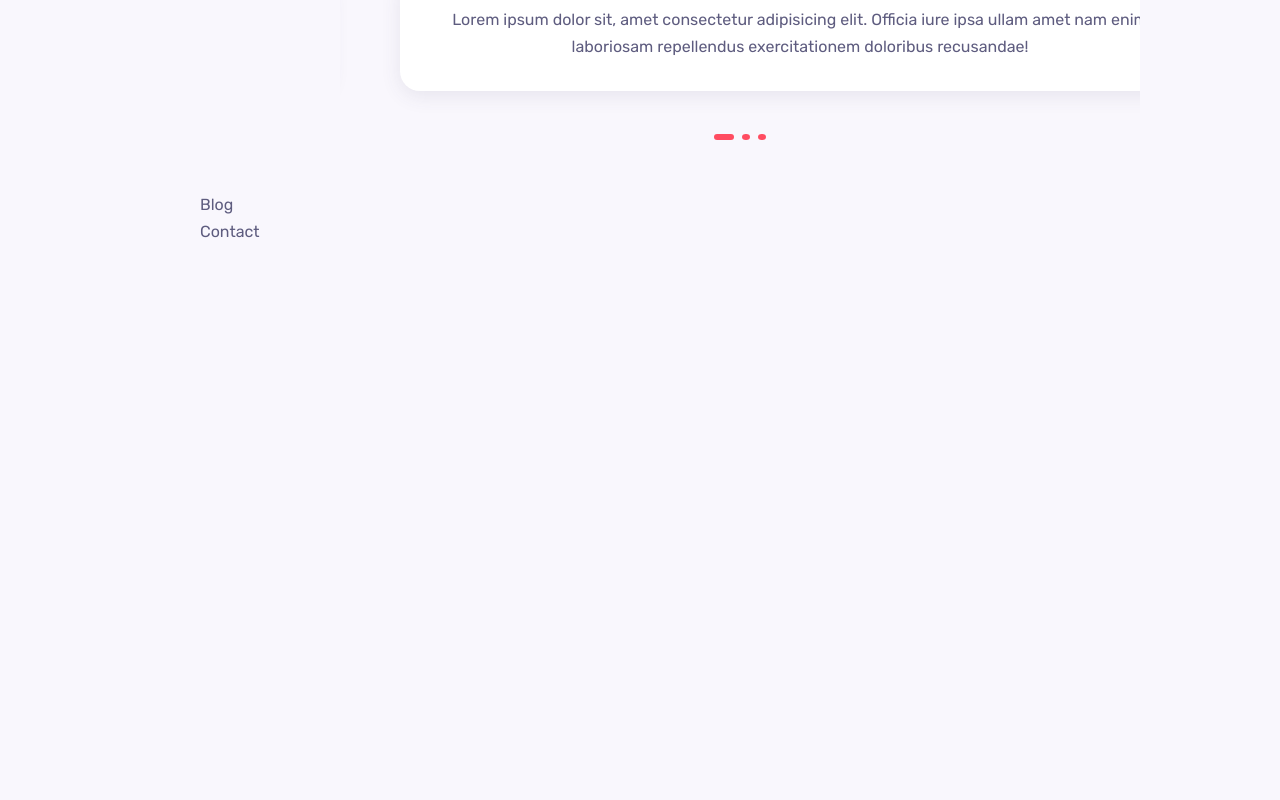
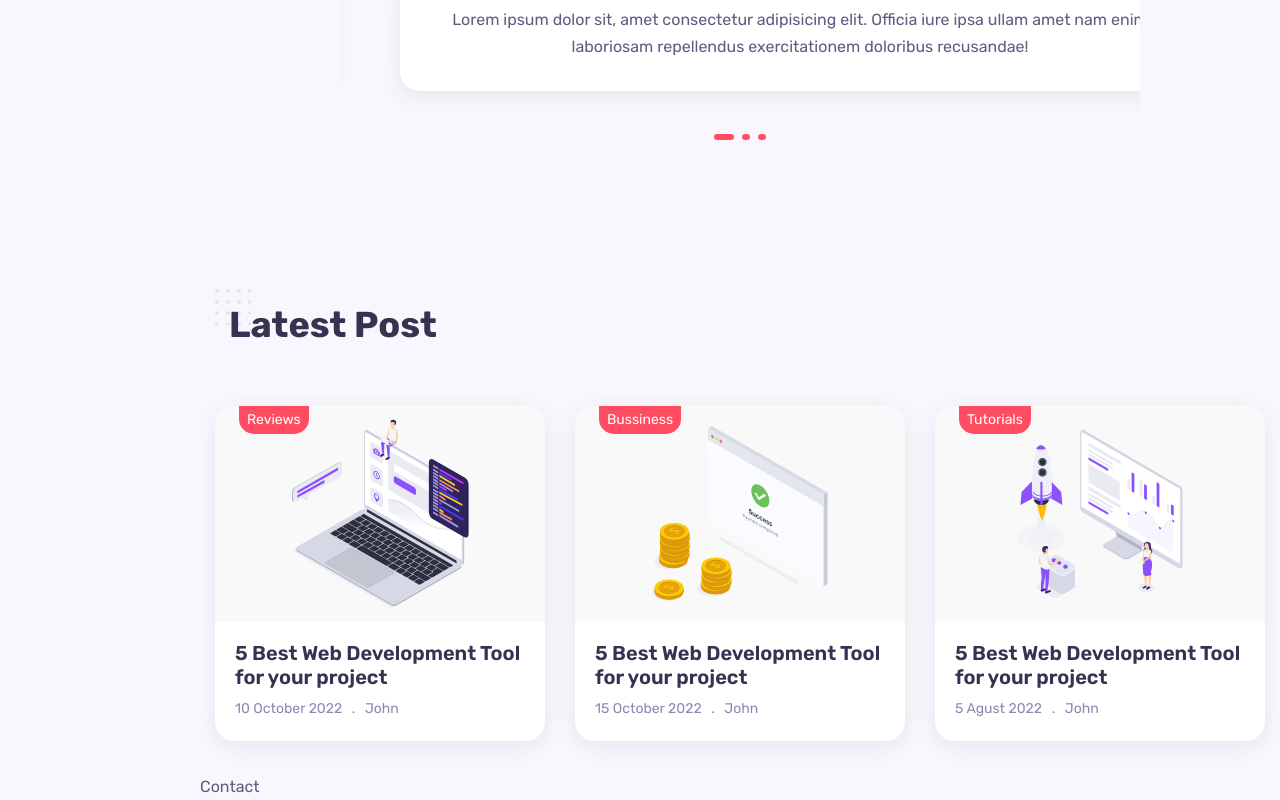
Before and after one commit to ruhulamin111/ruhul, a React (Create React App) app: page / in a window 1280 px wide. Shown: the part 4917-5717 px from the top of the page. Before the commit the page ends 5162 px from the top, so only its background shows below. Built offline with nearby package versions, Linux system fonts and the light colour scheme; the HTML template or start-up script is replaced by a standard one.

Commit message:
blog done

```diff
--- a/src/components/Blog/Blog.css
+++ b/src/components/Blog/Blog.css
@@ -0,0 +1,60 @@
+.blog_container {
+    grid-template-columns: repeat(3, 1fr);
+    column-gap: 1.875rem;
+}
+
+.blog_card {
+    box-shadow: var(--shadow);
+    border-radius: var(--border-radius);
+    overflow: hidden;
+}
+
+.blog_thumb {
+    position: relative;
+    overflow: hidden;
+}
+
+.blog_img {
+    transform: scale(1);
+    transition: .3s;
+}
+
+.blog_thumb:hover .blog_img {
+    transform: scale(1.1);
+}
+
+.blog_category {
+    color: #fff;
+    background-color: var(--first-color);
+    border-bottom-left-radius: .9375rem;
+    border-bottom-right-radius: .9375rem;
+    position: absolute;
+    top: 0;
+    left: 1.5rem;
+    font-size: var(--small-font-size);
+    display: inline-block;
+    padding: 0.125rem 0.5rem;
+    z-index: 1;
+    transition: .3s;
+}
+
+.blog_details {
+    background-color: var(--container-color);
+    padding: 1.25rem;
+}
+
+.blog_title {
+    font-size: var(--h3-font-size);
+    margin-bottom: .5rem;
+}
+
+.blog_meta {
+    display: flex;
+    column-gap: .6rem;
+    font-size: var(--small-font-size);
+    color: #8b88b1;
+}
+
+.blog_dot {
+    font-weight: var(--font-bold);
+}
--- a/src/components/Blog/Blog.js
+++ b/src/components/Blog/Blog.js
@@ -1,11 +1,61 @@
 import React from 'react'
 import './Blog.css'
+import blog1 from '../../assets/blog-1.svg'
+import blog2 from '../../assets/blog-2.svg'
+import blog3 from '../../assets/blog-3.svg'
 
 const Blog = () => {
     return (
-        <div>
-            Blog
-        </div>
+        <section className='blog container section' id='blog'>
+            <h2 className="section-title">Latest Post</h2>
+            <div className="blog_container grid">
+                <div className="blog_card">
+                    <div className="blog_thumb">
+                        <a href=""><span className="blog_category">Reviews</span></a>
+                        <a href=""><img src={blog1} alt="" className="blog_img" /></a>
+                    </div>
+                    <div className="blog_details">
+                        <h3 className="blog_title">5 Best Web Development Tool for your project</h3>
+                        <div className="blog_meta">
+                            <span>10 October 2022</span>
+                            <span className="blog-dot">.</span>
+                            <span>John</span>
+                        </div>
+                    </div>
+                </div>
+
+                <div className="blog_card">
+                    <div className="blog_thumb">
+                        <a href=""><span className="blog_category">Bussiness</span></a>
+                        <a href=""><img src={blog2} alt="" className="blog_img" /></a>
+                    </div>
+                    <div className="blog_details">
+                        <h3 className="blog_title">5 Best Web Development Tool for your project</h3>
+                        <div className="blog_meta">
+                            <span> 15 October 2022</span>
+                            <span className="blog-dot">.</span>
+                            <span>John</span>
+                        </div>
+                    </div>
+                </div>
+
+                <div className="blog_card">
+                    <div className="blog_thumb">
+                        <a href=""><span className="blog_category">Tutorials</span></a>
+                        <a href=""><img src={blog3} alt="" className="blog_img" /></a>
+                    </div>
+                    <div className="blog_details">
+                        <h3 className="blog_title">5 Best Web Development Tool for your project</h3>
+                        <div className="blog_meta">
+                            <span>5 Agust 2022</span>
+                            <span className="blog-dot">.</span>
+                            <span>John</span>
+                        </div>
+                    </div>
+                </div>
+
+            </div>
+        </section>
     )
 }
 
--- a/src/components/Testimonial/Testimonial.js
+++ b/src/components/Testimonial/Testimonial.js
@@ -46,7 +46,7 @@ const Testimonial = () => {
                 slidesPerView={1}
                 loop={true}
                 grabCursor={true}
-                pagination={{ clickable: true }}                >
+                pagination={{ clickable: true }} >
                 {
                     data.map(({ id, title, subtitle, comment, image }) => {
                         return (
```
